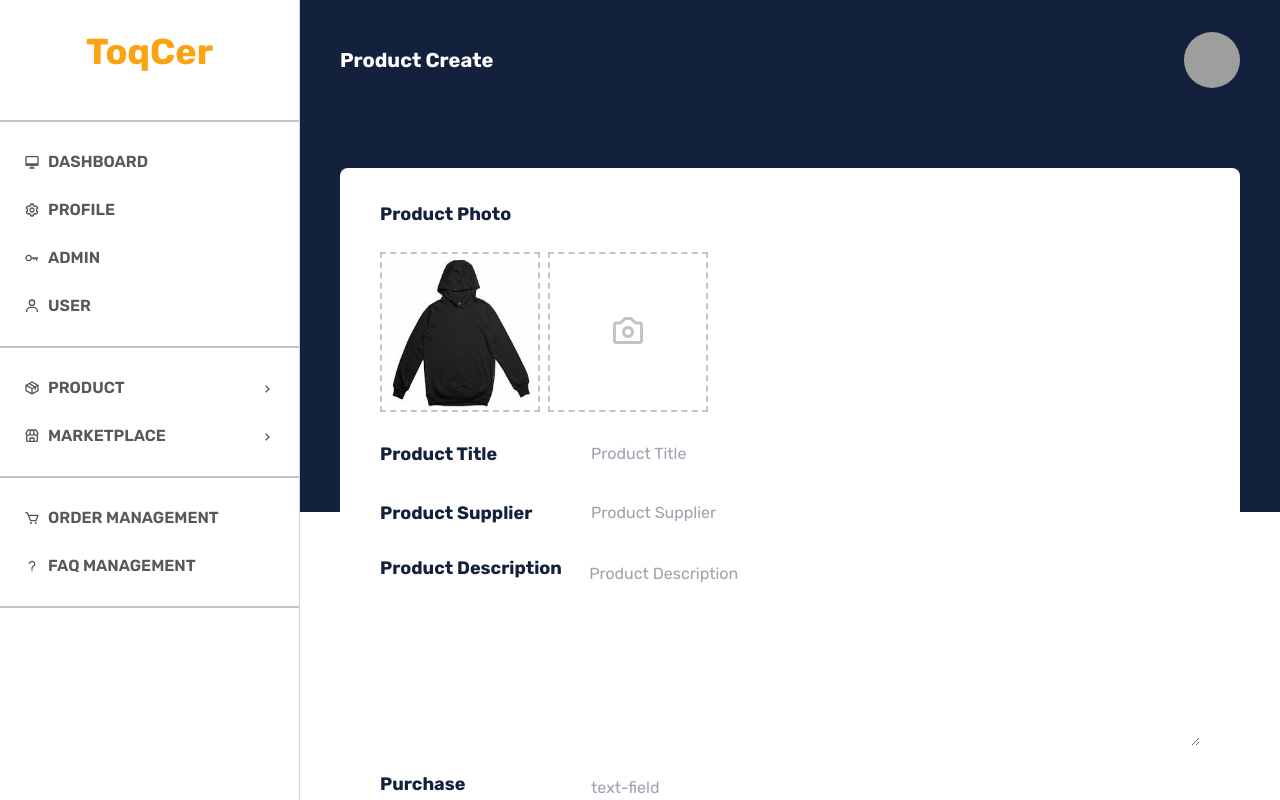
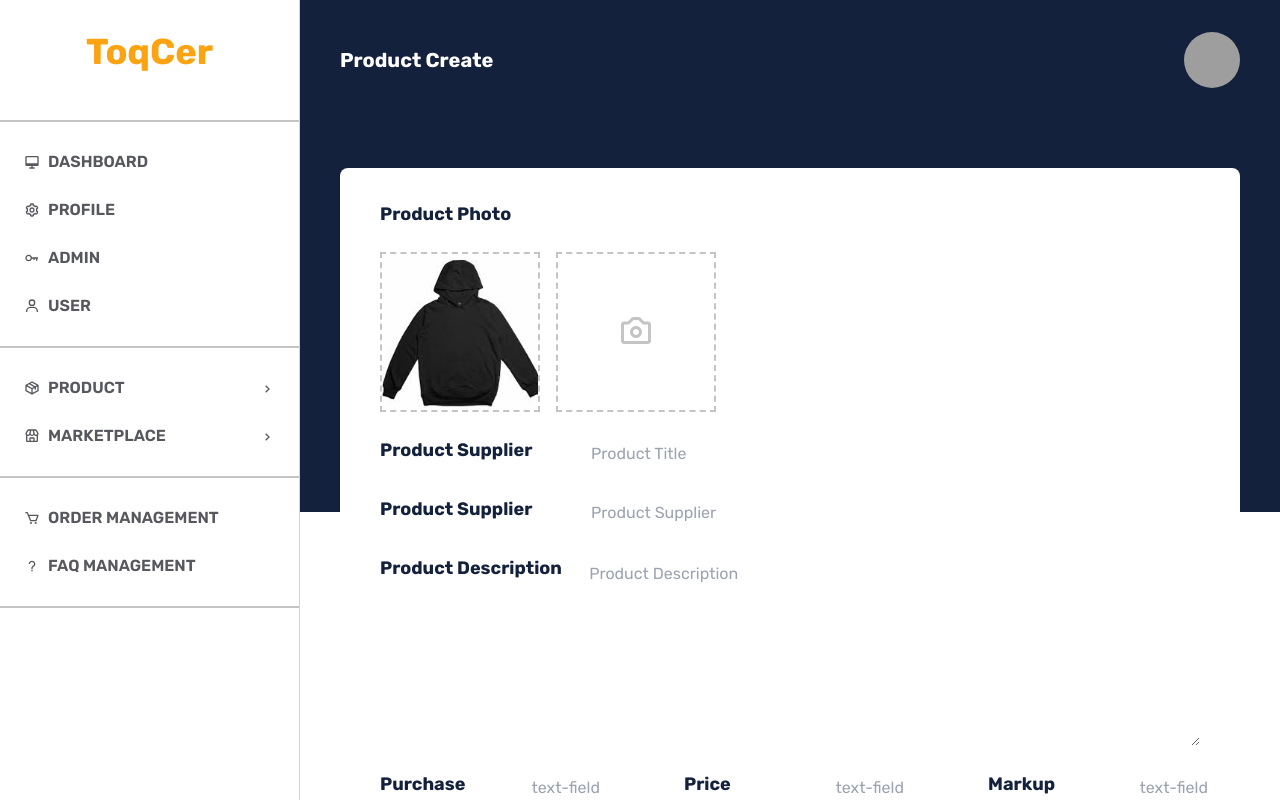
Before and after one commit to toqcer/next-fe, a Next.js app: page /admin/product/create in a window 1280 px wide. Built offline with nearby package versions, Linux system fonts and the light colour scheme; grey boxes are pictures that could not be loaded.

Commit message:
[Update] Consume API Delete product

```diff
--- a/components/atoms/Input/Input.js
+++ b/components/atoms/Input/Input.js
@@ -1,4 +1,4 @@
-function Input({ label, type, className="", labelColor, ...rest }) {
+function Input({ label, className="", labelColor, ...rest }) {
     return (
         <div className="w-full">
             {label ? (
@@ -11,7 +11,6 @@ function Input({ label, type, className="", labelColor, ...rest }) {
                         {label}
                     </span>
                     <input
-                        type={type}
                         className="outline-muted w-full py-2 px-4 rounded-md"
                         {...rest}
                     />
--- /dev/null
+++ b/components/atoms/Label/Label.js
@@ -0,0 +1,9 @@
+const Label = ({text,...rest}) => {
+  return (
+    <label className='capitalize text-primary font-bold text-lg w-64' {...rest}>
+        {text}
+    </label>
+  )
+}
+
+export default Label
--- a/components/atoms/TableCell/TableCellParagraph.js
+++ b/components/atoms/TableCell/TableCellParagraph.js
@@ -3,10 +3,10 @@ import TableCell from "./TableCell"
 const TableCellParagraph = ({ text, href }) => {
     return (
         <TableCell>
-            <div className="h-24">
+            <div className="h-24 text-ellipsis overflow-hidden">
                 {href ? (
                     <a
-                        className='cursor-pointer overflow-hidden w-full h-full text-ellipsis'
+                        className='cursor-pointer w-full h-full '
                         href={href}
                         target="_blank"
                         rel="noreferrer"
@@ -15,7 +15,7 @@ const TableCellParagraph = ({ text, href }) => {
                     </a>
                 ):(
                     <p
-                        className='overflow-hidden w-full h-full text-ellipsis'
+                        className='overflow-hidden w-full h-full'
                     >
                         {text}
                     </p>
--- a/components/atoms/index.js
+++ b/components/atoms/index.js
@@ -7,6 +7,7 @@ import SidebarSection from "./SidebarSection/SidebarSection";
 import TableCellParagraph from "./TableCell/TableCellParagraph";
 import TableCell from "./TableCell/TableCell";
 import TextArea from "./TextArea/TextArea";
+import Label from "./Label/Label";
 
 export {
     Button,
@@ -18,4 +19,5 @@ export {
     TableCellParagraph,
     TableCell,
     TextArea,
+    Label
 };
--- a/components/molecules/Modal/DeletedModal.js
+++ b/components/molecules/Modal/DeletedModal.js
@@ -16,7 +16,7 @@ const DeletedModal = ({isShown = false, setModalShown, cb}) => {
             <div className='space-y-4 mb-28'>
                 <BiTrashAlt className='mx-auto block w-12 h-12 text-light-danger'/>
                 <h3 className='font-bold text-orange text-center text-xl'>DELETE CONFIRMATION</h3>
-                <p className='text-sm'>This product will permanently deleted and you won’t be able to see it again.</p>
+                <p className='text-sm font-medium'>This product will permanently deleted and you won’t be able to see it again.</p>
             </div>
             <div className="flex gap-4 mb-4">
                 <Button
--- a/pages/admin/product/create.js
+++ b/pages/admin/product/create.js
@@ -2,18 +2,21 @@ import { BiCamera } from 'react-icons/bi';
 import Image from 'next/image';
 
 import AdminTemplates from '@components/templates/admin/AdminTemplates';
-import { Input, TextArea } from '@components/atoms';
+import { Button, Input, Label, TextArea } from '@components/atoms';
 
 function ProductCreate() {
+
+
   return (
     <AdminTemplates title="product create">
         <div className='bg-white mt-12 w-full px-10 py-8 rounded-lg'>
             <h3 className='text-primary font-bold text-lg'>Product Photo</h3>
-            <div className="flex space-x-2 my-6">
+            <div className="flex space-x-4 my-6">
                 <div className='h-40 w-40 flex justify-center items-center border-dashed border-2 border-muted relative object-cover'>
                     <Image
                         src="/dummy/hoodie.jpg"
                         alt="product-pict"
+                        objectFit='cover'
                         layout='fill'
                     />
                 </div>
@@ -21,46 +24,80 @@ function ProductCreate() {
                     <BiCamera size={36} className='text-muted'/>
                 </div>
             </div>
-            <div className='my-6'>
-                <label className='flex items-center'>
-                    <span className='capitalize text-primary font-bold text-lg w-64'>Product Title</span>
+            <div className='my-6 flex'>
+                <Label htmlFor='title' text="Product Supplier"/>
                 <Input
                     type="text"
+                    id="title"
                     placeholder="Product Title"
                 />
-                </label>
             </div>
-            <div className='my-6'>
-                <label className='flex items-center'>
-                    <span className='capitalize text-primary font-bold text-lg w-64'>Product Supplier</span>
+            <div className='my-6 flex'>
+                <Label htmlFor='supplier' text="Product Supplier"/>
                 <Input
                     type="text"
+                    id="supplier"
                     placeholder="Product Supplier"
                 />
-                </label>
             </div>
-            <div className='my-6'>
-                <label className='flex'>
-                    <span className='capitalize text-primary font-bold text-lg w-64'>Product Description</span>
+            <div className='my-6 flex'>
+                <Label htmlFor='desc' text="Product Description"/>
                 <TextArea
                     type="text"
+                    id="desc"
                     placeholder="Product Description"
                 />
-                </label>
             </div>
-            <div className="my-6">
+            <div className="my-6 flex gap-4">
                 <div className='flex'>
-                    <label htmlFor='purchase' className='capitalize text-primary font-bold text-lg w-64'>
-                        Purchase
-                    </label>
+                    <Label htmlFor='purchase' text="Purchase"/>
                     <Input
-                        type="text"
+                        type="number"
                         id="purchase"
                         placeholder="text-field"
                     />
                 </div>
+                <div className='flex'>
+                    <Label htmlFor='price' text="price"/>
+                    <Input
+                        type="number"
+                        id="price"
+                        placeholder="text-field"
+                    />
                 </div>
-
+                <div className='flex'>
+                    <Label htmlFor='markup' text="markup"/>
+                    <Input
+                        type="number"
+                        id="markup"
+                        placeholder="text-field"
+                    />
+                </div>
+            </div>
+            <div className="my-6 flex gap-4">
+                <div className='flex flex-1'>
+                    <Label htmlFor='stock' text="Stock"/>
+                    <Input
+                        type="number"
+                        id="stock"
+                        placeholder="text-field"
+                    />
+                </div>
+                <div className='flex flex-1'>
+                    <Label htmlFor='code' text="Code"/>
+                    <Input
+                        type="number"
+                        id="code"
+                        placeholder="text-field"
+                    />
+                </div>
+                <div className="flex-1"></div>
+            </div>
+            <div className="mx-auto w-48 mt-10 ">
+                <Button className="rounded-sm text-xs">
+                    Create
+                </Button>
+            </div>
         </div>
     </AdminTemplates>
   )
--- a/pages/admin/product/list.js
+++ b/pages/admin/product/list.js
@@ -2,12 +2,13 @@ import { useState, useEffect, useReducer } from "react";
 import { BiChevronUp, BiChevronDown, BiPencil, BiTrashAlt} from "react-icons/bi";
 
 import { TableCell, TableCellParagraph } from "@components/atoms";
-import { Search, Table, Pagination, ActionButton } from "@components/molecules/";
+import { Search, Table, Pagination, ActionButton, DeletedModal } from "@components/molecules/";
 import AdminTemplates from "@components/templates/admin/AdminTemplates";
 
 import getDataProduct from "src/api/getDataProduct";
 import { labels , labelConditions } from "consts/List/label";
 import { listReducer as reducer } from "@src/reducer/listReducer";
+import deleteProduct from "@src/api/deleteProduct";
 
 function ProductList() {
   const initialState = {
@@ -20,6 +21,7 @@ function ProductList() {
 
   const [search, setSearch] = useState('');
   const [deletedId, setDeletedId] = useState('');
+  const [modalIsShown, setModalIsShown] = useState(false);
   const [datas, setDatas] = useState([]);
   const [totalPage, setTotalPage] = useState(0);
   const [params, dispatch] = useReducer(reducer,initialState);
@@ -30,6 +32,17 @@ function ProductList() {
       sortType = Number(!params.sort_type);
     }
     return {type: "SET_ORDER", payload: {order: orderBy, sort: sortType}}
+  }
+
+  const deleteProductList = async () => {
+    try{
+      const result = await Promise.any([deleteProduct(deletedId)]);
+      setDeletedId('');
+      setModalIsShown('');
+      dispatch({type: 'ALL', initialState});
+    }catch(err){
+      console.log(err);
+    }
   }
 
   useEffect(() => {
@@ -44,6 +57,12 @@ function ProductList() {
   }, [params]);
 
   return (
+    <>
+      <DeletedModal
+        isShown={modalIsShown}
+        setModalShown={setModalIsShown}
+        cb={() => deleteProductList(deletedId)}
+        />
       <AdminTemplates title="Product List">
         <div className="py-8 sm:py-20 ">
           <header className="flex flex-col justify-between sm:flex-row sm:items-center gap-4">
@@ -140,7 +159,10 @@ function ProductList() {
                             <ActionButton
                               text="Delete"
                               className="bg-light-danger hover:bg-danger rounded-tr-lg rounded-br-lg"
-                            onClick={()=>setDeletedId(data.id)}
+                              onClick={()=>{
+                                setDeletedId(data.id);
+                                setModalIsShown(true);
+                              }}
                               Icon={<BiTrashAlt size={19}/>}
                             />
                           </div>
@@ -164,6 +186,7 @@ function ProductList() {
           </article>
         </div >
       </AdminTemplates >
+    </>
   );
 }
 
--- /dev/null
+++ b/pages/api/index.js
@@ -0,0 +1,7 @@
+import cookie from 'cookie';
+import adminLogin from 'src/api/adminLogin';
+
+export default async (req, res) => {
+    res.statusCode = 200,
+      res.json({ name: "jhon doe" })
+};
--- a/src/api/axiosInstance.js
+++ b/src/api/axiosInstance.js
@@ -30,8 +30,10 @@ const routes = {
     adminLogin: "/admin/login",
     getSummarys: "/admin/summary",
     getDataProducts: (query = "") => `/product/?${query}`,
+    deleteProduct: (productId = "") => `/product/${productId}`,
     getMarketplaceList: (query = "") => `/marketplace/?${query}`,
     deleteMarketplaceList: (marketplaceId) => `/marketplace/${marketplaceId}`,
+
 }
 
 export { getInstance, routes };
--- /dev/null
+++ b/src/api/deleteProduct.js
@@ -0,0 +1,12 @@
+import { getInstance, routes } from "./axiosInstance";
+
+const deleteProduct = (productId) => {
+    try{
+        const response = getInstance().delete(routes.deleteProduct(productId));
+        return response;
+    }catch(err){
+        return err;
+    }
+}
+
+export default deleteProduct;
--- a/src/reducer/listReducer.js
+++ b/src/reducer/listReducer.js
@@ -12,6 +12,8 @@ const listReducer = (state , action) => {
       return {...state, page: 1, size: action.payload.size};
     case "SET_ORDER":
       return {...state, order_by: action.payload.order, sort_type: action.payload.sort}
+    case "ALL":
+      return {...state, ...action.payload}
     default:
       return state
     }
```
Lines whose indentation alone changed are shown as unchanged.
